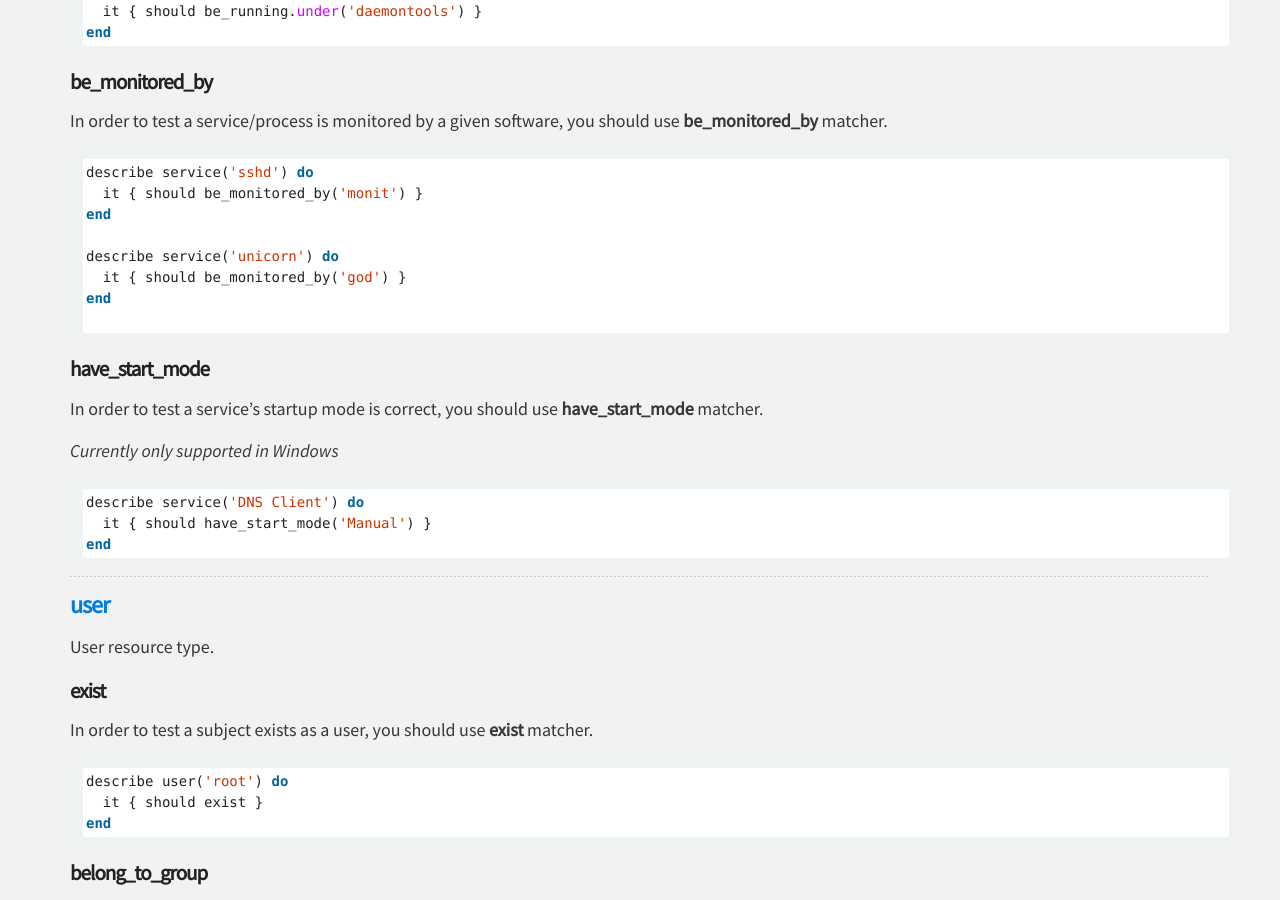
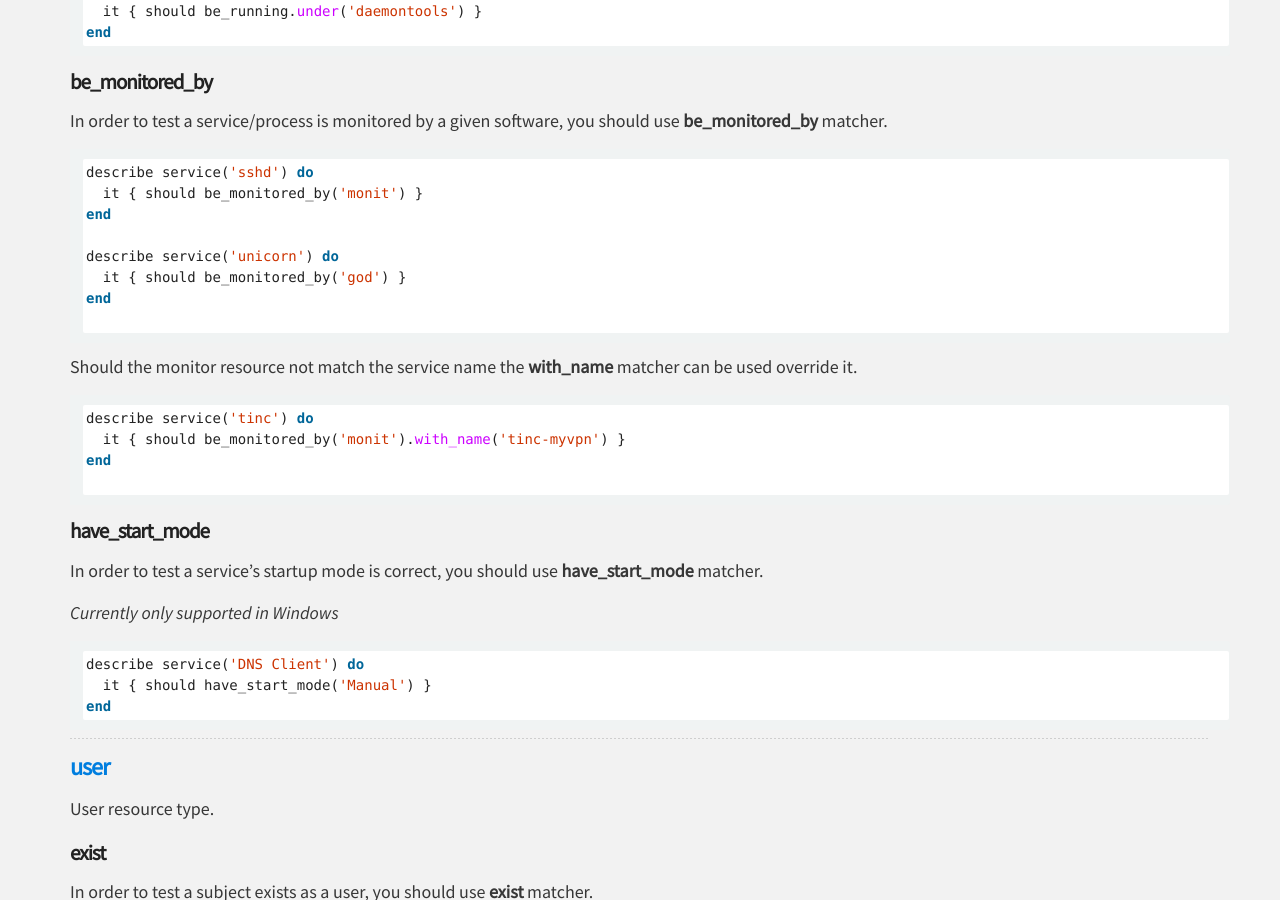
Before and after one commit to serverspec/serverspec.github.io, a Jekyll site: the page built from resource_types.md, in a window 1280 px wide and 900 px high, scrolled down 24856 px. Built offline with Jekyll 4.4.1, drawn with Linux system fonts in a browser that asks for light colours; nearby versions of some CDN libraries; Markdown is read by kramdown in place of the engine named in the settings.

Commit message:
Document the with_name matcher for be_monitored_by

````diff
--- a/_includes/service.md
+++ b/_includes/service.md
@@ -77,6 +77,15 @@ end
 
 ```
 
+Should the monitor resource not match the service name the **with\_name** matcher can be used override it.
+
+```ruby
+describe service('tinc') do
+  it { should be_monitored_by('monit').with_name('tinc-myvpn') }
+end
+
+```
+
 
 #### have\_start\_mode
 
````
